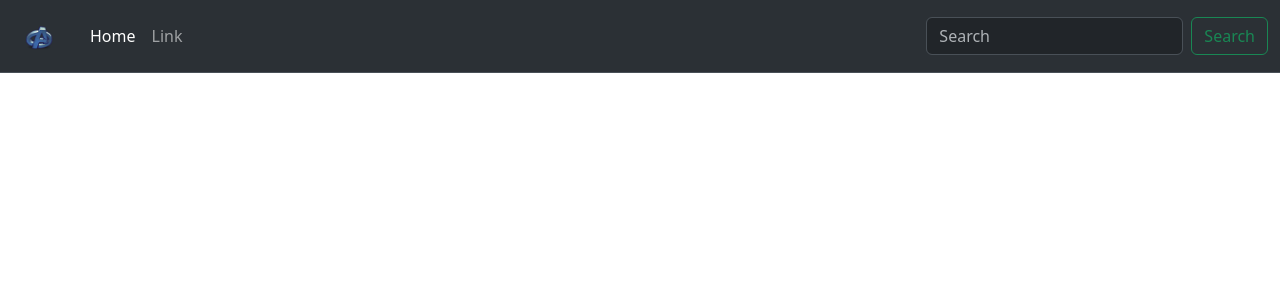
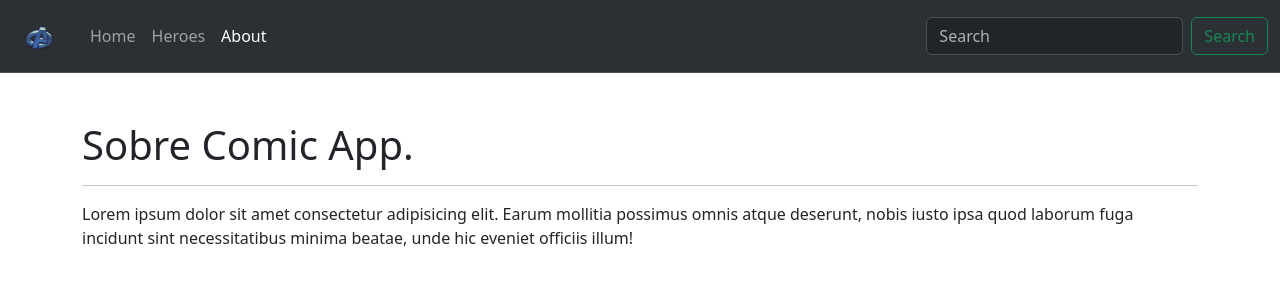
Before and after one commit to LuisHernandez1611681/Angular-SPA-Heroes, an Angular app: page /about in a window 1280 px wide. Before the commit this address led to /. Shown: the top 300 px of the page. Built offline with nearby package versions, Linux system fonts and the light colour scheme.

Commit message:
Routes created and animations added

```diff
--- a/src/app/app-routing.module.ts
+++ b/src/app/app-routing.module.ts
@@ -1,7 +1,15 @@
 import { NgModule } from '@angular/core';
 import { RouterModule, Routes } from '@angular/router';
+import { HomeComponent } from './components/home/home.component';
+import { AboutComponent } from './components/about/about.component';
+import { HeroesComponent } from './components/heroes/heroes.component';
 
-const routes: Routes = [];
+const routes: Routes = [
+  { path: 'home', component: HomeComponent},
+  { path: 'about', component: AboutComponent },
+  { path: 'heroes', component: HeroesComponent },
+  { path: '**', pathMatch: 'full', redirectTo: 'home'  }
+];
 
 @NgModule({
   imports: [RouterModule.forRoot(routes)],
--- a/src/app/app.component.html
+++ b/src/app/app.component.html
@@ -1 +1,5 @@
 <app-navbar></app-navbar>
+
+<div class="container mt-5">
+    <router-outlet></router-outlet>
+</div>
--- a/src/app/components/about/about.component.html
+++ b/src/app/components/about/about.component.html
@@ -1 +1,3 @@
-<p>about works!</p>
+<h1 class="animated fadeIn fast" >Sobre Comic App.</h1>
+<hr>
+<p class="animated fadeIn">Lorem ipsum dolor sit amet consectetur adipisicing elit. Earum mollitia possimus omnis atque deserunt, nobis iusto ipsa quod laborum fuga incidunt sint necessitatibus minima beatae, unde hic eveniet officiis illum!</p>
--- a/src/app/components/home/home.component.html
+++ b/src/app/components/home/home.component.html
@@ -1,5 +1,5 @@
-<div class="container-fluid text-light p-5">
-    <div class="container bg-dark p-5">
+<div class="container-fluid animated fadeIn fast">
+    <div class="container bg-light p-5">
         <h1 class="display-4">Comic APP</h1>
         <p>Esta es una aplicacion de comics</p>
     </div>
--- a/src/app/components/shared/navbar/navbar.component.html
+++ b/src/app/components/shared/navbar/navbar.component.html
@@ -15,11 +15,34 @@
             <ul class="navbar-nav me-auto mb-2 mb-lg-0">
 
                 <li class="nav-item">
-                    <a class="nav-link active" aria-current="page" href="#">Home</a>
+                    <a
+                        class="nav-link"
+                        routerLink="home"
+                        aria-current="page"
+                        routerLinkActive="active"
+                    >
+                        Home
+                    </a>
                 </li>
 
                 <li class="nav-item">
-                    <a class="nav-link" href="#">Link</a>
+                    <a
+                        class="nav-link"
+                        routerLink="heroes"
+                        routerLinkActive="active"
+                    >
+                        Heroes
+                    </a>
+                </li>
+
+                <li class="nav-item">
+                    <a
+                        class="nav-link"
+                        routerLink="about"
+                        routerLinkActive="active"
+                    >
+                        About
+                    </a>
                 </li>
 
             </ul>
--- a/src/styles.css
+++ b/src/styles.css
@@ -1 +1,28 @@
-/* You can add global styles to this file, and also import other style files */
+/* Animaciones */
+.animated {
+    -webkit-animation-duration: 1s;
+    animation-duration: 1s;
+    -webkit-animation-fill-mode: both;
+    animation-fill-mode: both;
+}
+
+.fast {
+    -webkit-animation-duration: 0.4s;
+    animation-duration: 0.4s;
+    -webkit-animation-fill-mode: both;
+    animation-fill-mode: both;
+}
+
+@keyframes fadeIn {
+    from {
+        opacity: 0;
+    }
+
+    to {
+        opacity: 1;
+    }
+}
+
+.fadeIn {
+    animation-name: fadeIn;
+}
```
